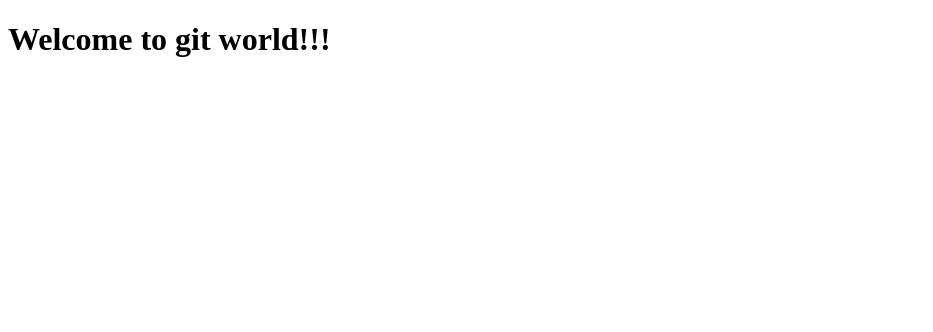
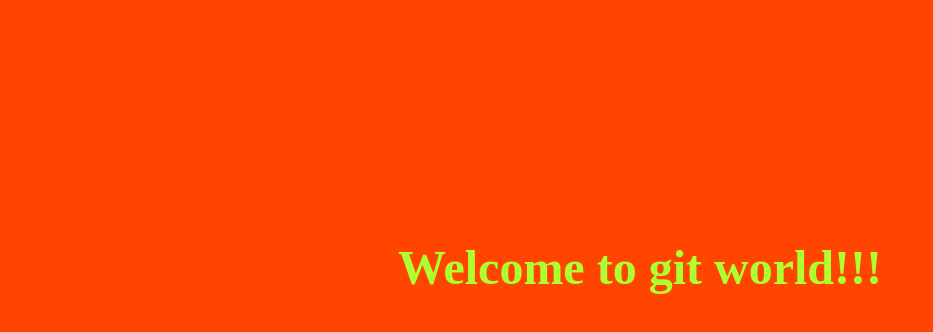
Before and after one commit to Rooman/upskill, a plain HTML site: page index.html in a window 1280 px wide. Shown: the whole page, without its empty margins (0-933 px from the left). Drawn offline with Linux system fonts and the light colour scheme.

Commit message:
Add styles

```diff
--- a/index.html
+++ b/index.html
@@ -3,6 +3,7 @@
 <head>
 	<meta charset="utf-8">
 	<title>Hello git!</title>
+	<link rel="stylesheet" type="text/css" href="style.css">
 </head>
 <body>
 	<h1>Welcome to git world!!!</h1>
--- /dev/null
+++ b/style.css
@@ -0,0 +1,11 @@
+body {
+	background-color: orangered;
+	padding-top: 200px;
+}
+
+h1 {
+	text-align: center;
+	font-size: 48px;
+	color: greenyellow;
+
+}
```
